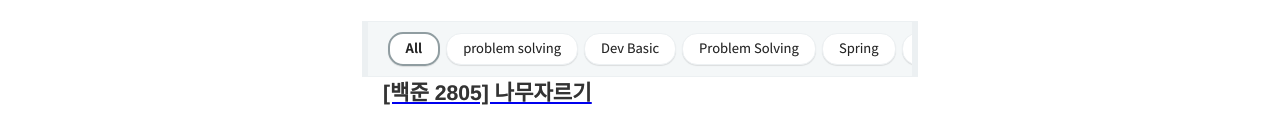
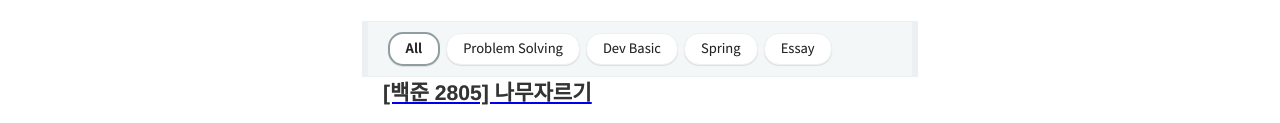
Before and after one commit to Mulgyeol/Mulgyeol.github.io, a Gatsby site: page / in a window 1280 px wide. Shown: the part 301-424 px from the top of the page. Built offline with nearby package versions, Linux system fonts and the light colour scheme; Gatsby itself is replaced by a stand-in of ours; some packages are replaced by stand-ins of ours; what typography-theme-github would draw is missing.

Commit message:
fix : Fix category

```diff
--- a/content/blog/Problem Solving/acmicpc_2805.md
+++ b/content/blog/Problem Solving/acmicpc_2805.md
@@ -1,7 +1,7 @@
 ---
 title: '[백준 2805] 나무자르기'
 date: 2021-05-14 00:05:90
-category: problem solving
+category: Problem Solving
 thumbnail: { thumbnailSrc }
 draft: false
 ---
```
